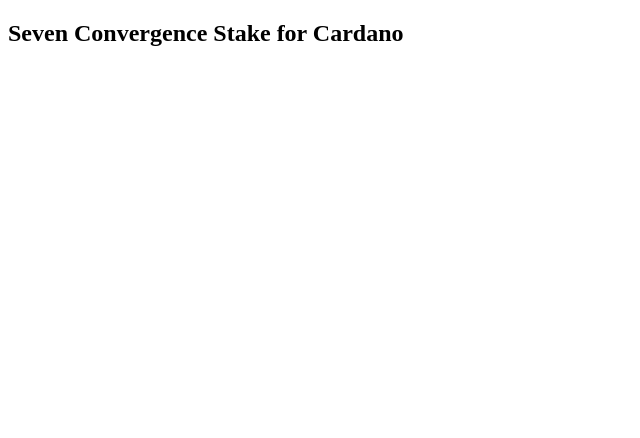
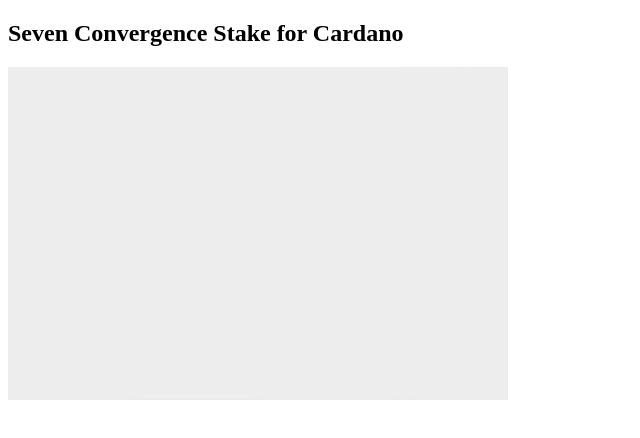
Before and after one commit to 7constake/7constake.github.io, a plain HTML site: page index.html in a window 1280 px wide. Shown: the whole page, without its empty margins (0-640 px from the left). Drawn offline with Linux system fonts and the light colour scheme.

Commit message:
Update index.html

```diff
--- a/index.html
+++ b/index.html
@@ -2,5 +2,6 @@
 <html>
 <body>
   <h2 class="u-align-left u-text u-text-1">Seven Convergence Stake for Cardano</h2>
+  <img src="grey.jpg" alt="Trulli" width="500" height="333">
 </body>
 </html>
```
